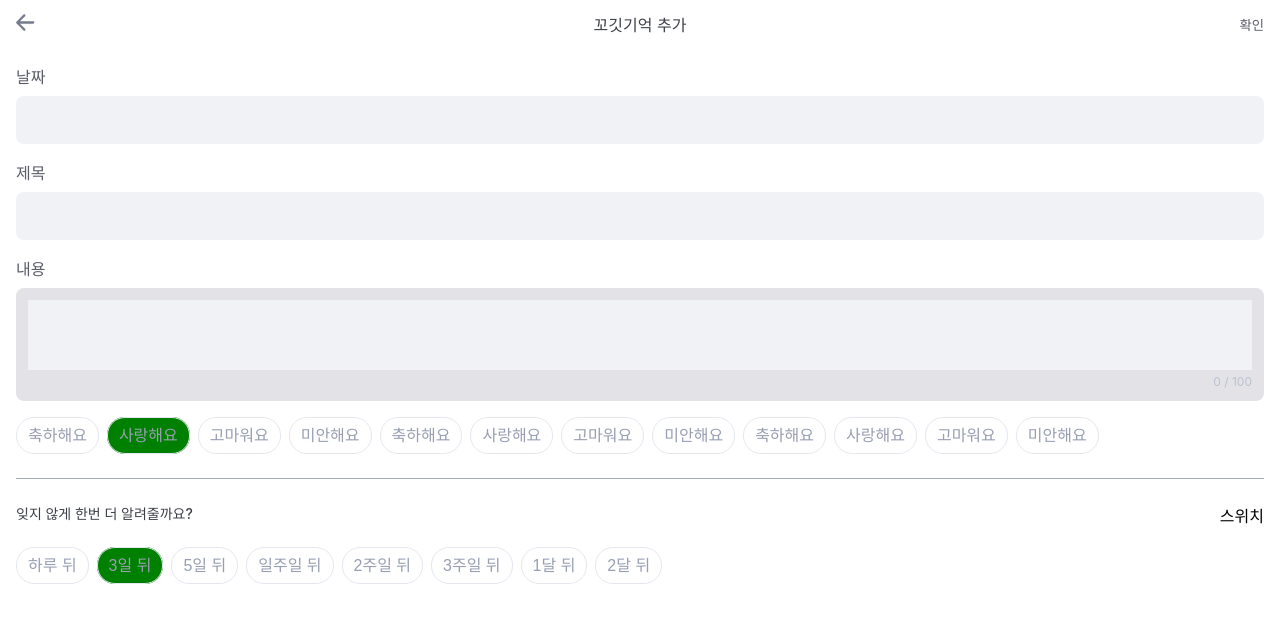
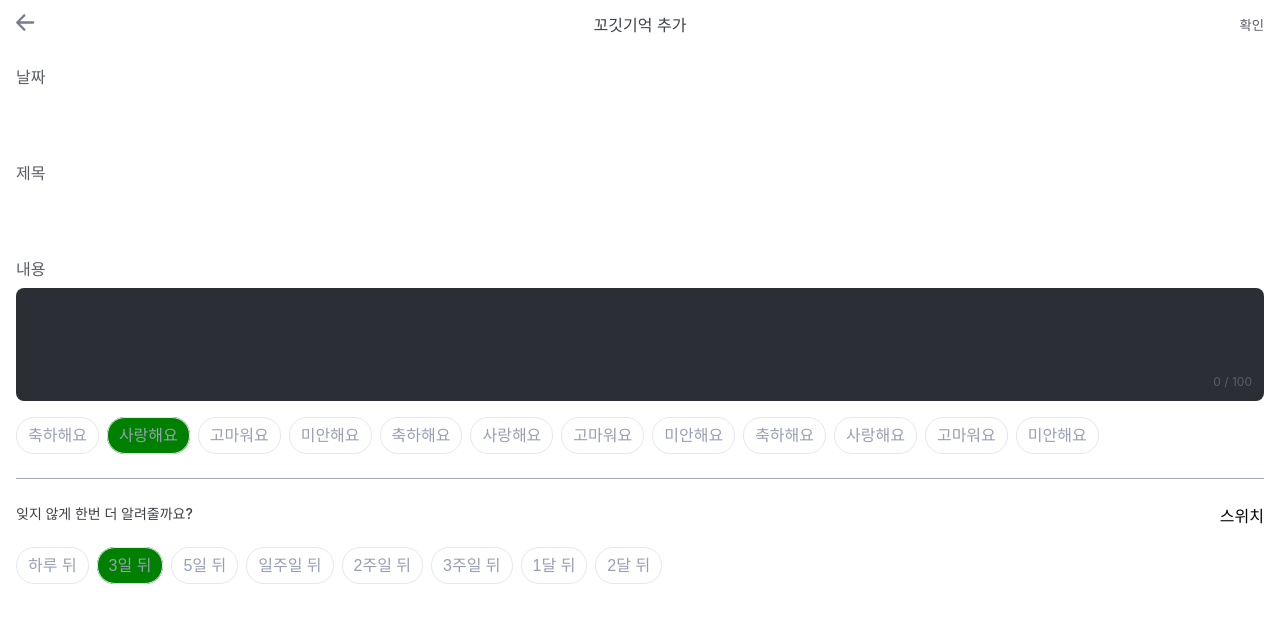
Before and after one commit to depromeet/ggogeet-client, a Next.js app: page /letter-remind/write in a window 1280 px wide. Shown: the top 622 px of the page. Built offline with nearby package versions, Linux system fonts and the light colour scheme; a web font is replaced by a local one.

Commit message:
💄 textArea, input 색상 변경

```diff
--- a/src/components/common/Input/InputClear.tsx
+++ b/src/components/common/Input/InputClear.tsx
@@ -2,7 +2,6 @@ import React, { useState } from "react";
 import * as S from "./styled";
 import { InputDefault } from "./InputDefault";
 
-import type { Dispatch, SetStateAction } from "react";
 import type { InputDefaultProps } from "./InputDefault";
 
 interface Props extends Omit<InputDefaultProps, "tail"> {
--- a/src/components/common/Input/styled.ts
+++ b/src/components/common/Input/styled.ts
@@ -1,6 +1,7 @@
-import theme from "@/src/styles/theme";
 import { css } from "@emotion/react";
 import styled from "@emotion/styled";
+
+import type { Theme } from "@emotion/react";
 
 export type Status = "inactive" | "active"; // Input 활성화 여부
 export type StyleOption = "underline" | "fill"; // Input 스타일 옵션
@@ -10,34 +11,48 @@ interface InputStyleProps {
   styleOption: StyleOption;
 }
 
-const inputUnderline = (status: Status) => css`
+const inputUnderline = (theme: Theme) => css`
   border-bottom: 1px solid;
-  border-color: ${status === "active" ? "#a4a9b8" : "#e4e7ef"};
+  border-color: ${theme.colors.gray4};
   padding: 8px 2px;
 `;
-const inputFill = css`
+
+const inputFill = (theme: Theme) => css`
   padding: 12px;
   border-radius: ${theme.radius.md};
-  background-color: #f0f2f6;
 `;
 
 export const Wrap = styled.div<InputStyleProps>`
   display: flex;
   align-items: center;
-  ${({ status, styleOption }) =>
-    styleOption === "underline" ? inputUnderline(status) : inputFill}
+  ${({ styleOption, theme }) =>
+    styleOption === "underline" ? inputUnderline(theme) : inputFill(theme)}
 `;
 export const Input = styled.input`
-  color: #767c8d;
+  width: 100%;
+  color: ${({ theme }) => theme.colors.white};
+  caret-color: ${({ theme }) => theme.colors.white};
+
   border: none;
   outline: none;
-  width: 100%;
   background-color: inherit;
   border-radius: inherit;
+
+  &::placeholder {
+    color: ${({ theme }) => theme.colors.gray4};
+  }
+  &:disabled {
+    color: ${({ theme }) => theme.colors.gray5};
+  }
 `;
 
 export const ClearButton = styled.button`
   cursor: pointer;
   border: none;
   background-color: transparent;
+
+  img {
+    width: 16px;
+    height: 16px;
+  }
 `;
--- a/src/components/common/Textarea/styled.ts
+++ b/src/components/common/Textarea/styled.ts
@@ -1,9 +1,8 @@
-import theme from "@/src/styles/theme";
 import styled from "@emotion/styled";
 
 export const Wrap = styled.div`
-  background-color: ${({ theme }) => theme.colors.gray1};
-  border-radius: ${theme.radius.md};
+  background-color: ${({ theme }) => theme.colors.gray6};
+  border-radius: ${({ theme }) => theme.radius.md};
   padding: 12px;
 
   display: flex;
@@ -11,16 +10,22 @@ export const Wrap = styled.div`
   gap: 4px;
 `;
 export const Textarea = styled.textarea`
-  background-color: #f0f2f6;
+  background-color: inherit;
   width: 100%;
   border: none;
+  color: ${({ theme }) => theme.colors.white};
+  caret-color: ${({ theme }) => theme.colors.white};
+
+  &::placeholder {
+    color: ${({ theme }) => theme.colors.gray4};
+  }
 `;
 
 export const LengthCount = styled.span`
   margin-left: auto;
-  color: #bcc1d0;
+  color: ${({ theme }) => theme.colors.gray4};
   font-size: 12px;
 `;
 export const Length = styled.span<{ length: number }>`
-  color: ${({ theme, length }) => length && theme.colors.gray5};
+  color: ${({ theme, length }) => length && theme.colors.yellow};
 `;
```
